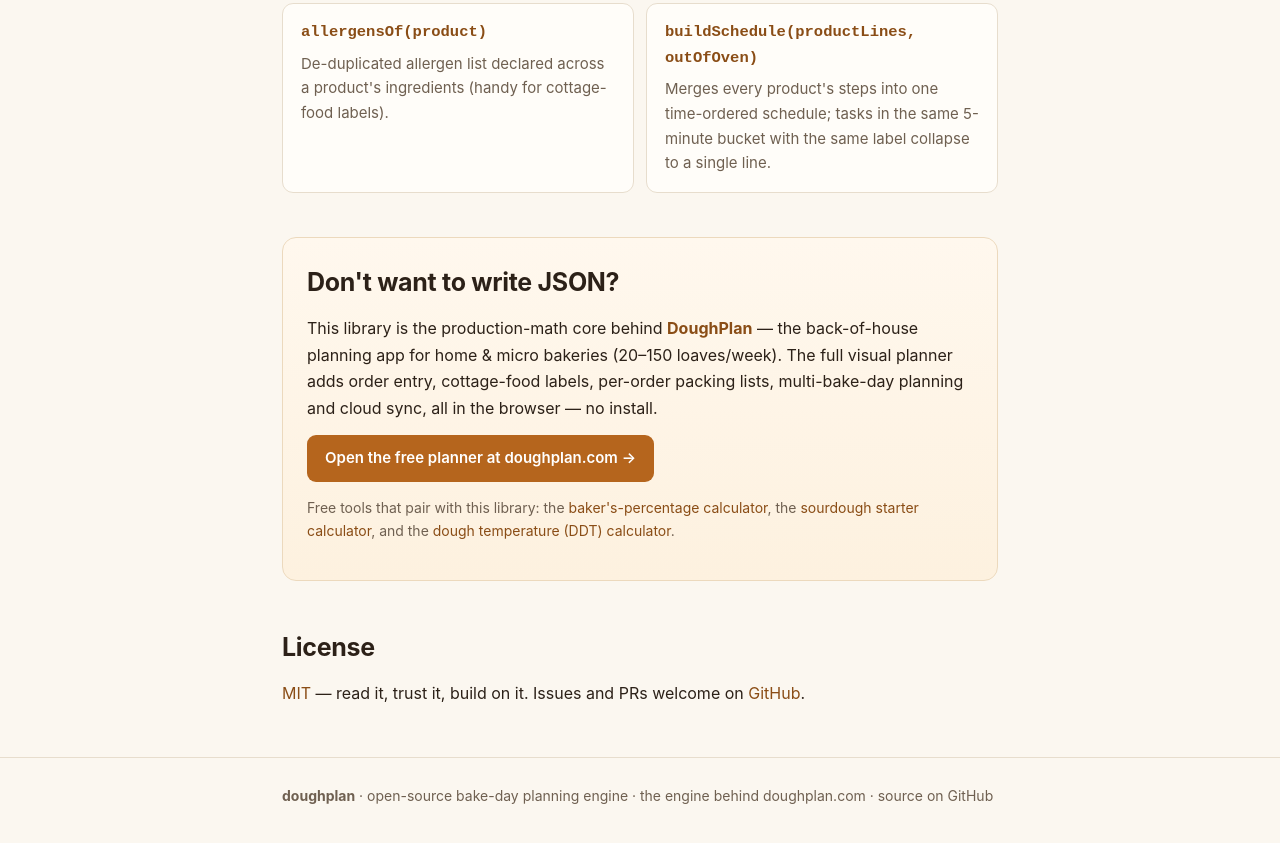
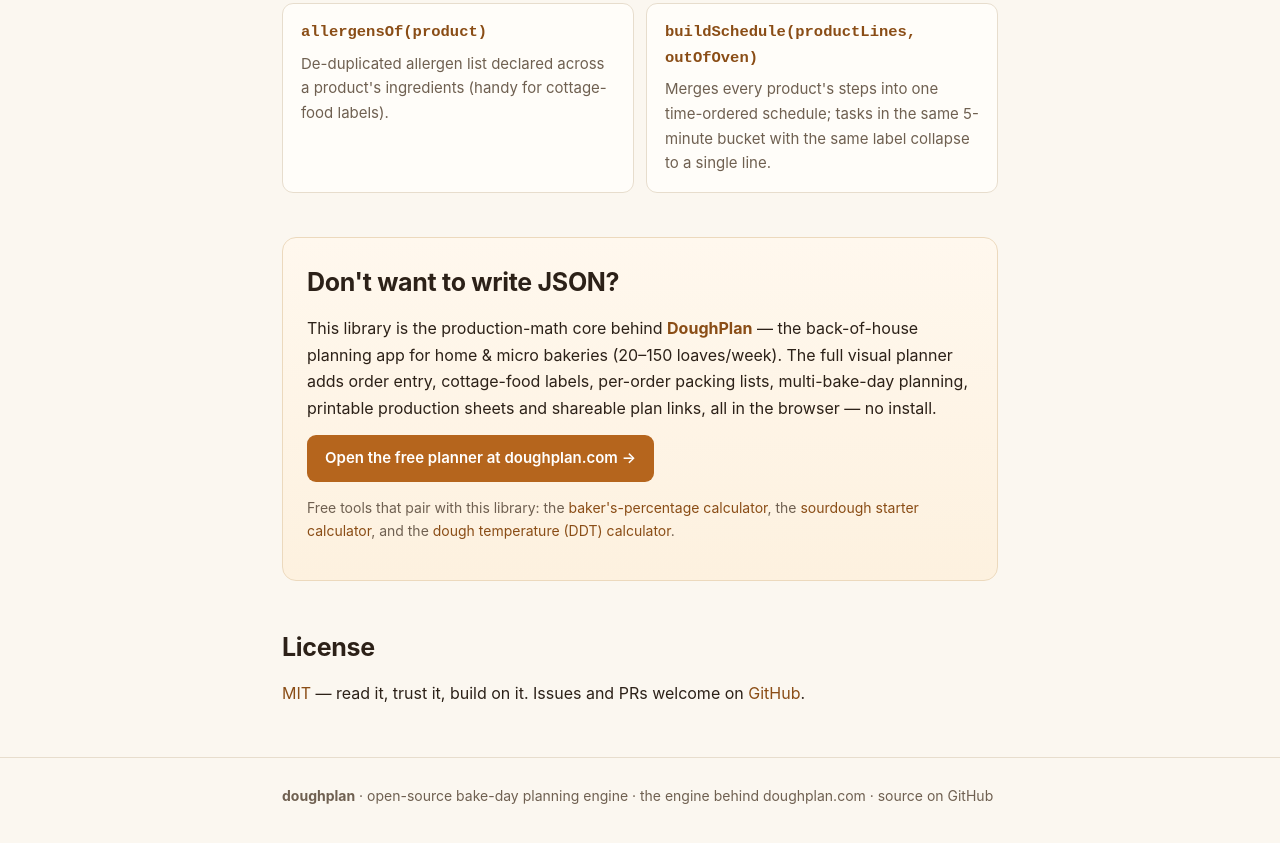
Before and after one commit to SaschaHeyer/doughplan, a website: page docs/index.html in a window 1280 px wide. Shown: the part 3177-4020 px from the top of the page. Drawn offline with Linux system fonts and the light colour scheme.

Commit message:
docs: correct feature list (remove nonexistent cloud sync; add real shipped features)

```diff
--- a/docs/index.html
+++ b/docs/index.html
@@ -172,7 +172,7 @@
 
   <div class="hosted">
     <h2>Don't want to write JSON?</h2>
-    <p>This library is the production-math core behind <a href="https://doughplan.com"><strong>DoughPlan</strong></a> — the back-of-house planning app for home &amp; micro bakeries (20–150 loaves/week). The full visual planner adds order entry, cottage-food labels, per-order packing lists, multi-bake-day planning and cloud sync, all in the browser — no install.</p>
+    <p>This library is the production-math core behind <a href="https://doughplan.com"><strong>DoughPlan</strong></a> — the back-of-house planning app for home &amp; micro bakeries (20–150 loaves/week). The full visual planner adds order entry, cottage-food labels, per-order packing lists, multi-bake-day planning, printable production sheets and shareable plan links, all in the browser — no install.</p>
     <p><a class="btn btn-primary" href="https://doughplan.com">Open the free planner at doughplan.com →</a></p>
     <p style="margin-top:14px;font-size:14px;color:var(--muted)">Free tools that pair with this library: the <a href="https://doughplan.com/tools/bakers-percentage-calculator">baker's-percentage calculator</a>, the <a href="https://doughplan.com/tools/sourdough-starter-calculator">sourdough starter calculator</a>, and the <a href="https://doughplan.com/tools/dough-temperature-calculator">dough temperature (DDT) calculator</a>.</p>
   </div>
```
